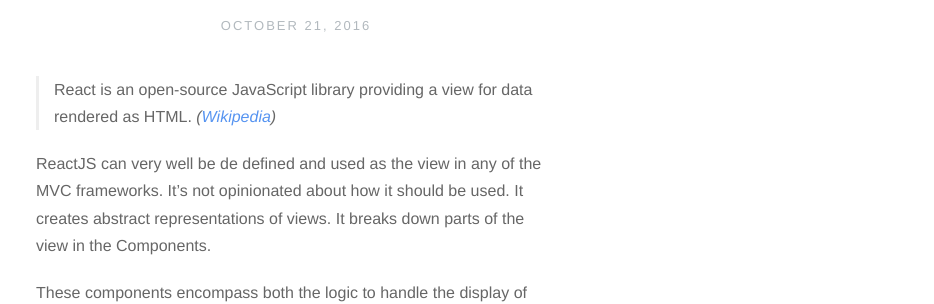
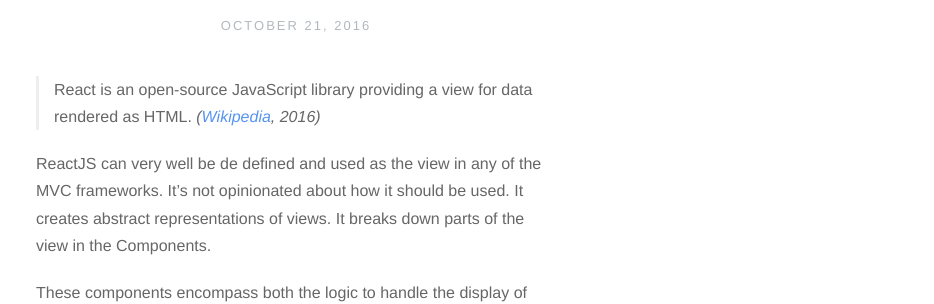
Before and after one commit to develdoe/develdoe.github.io, a Jekyll site: the page built from _posts/2016-10-21-react.md, in a window 1280 px wide. Shown: the part 225-529 px from the top of the page, without its empty margins (344-1278 px from the left). Built offline with Jekyll 4.4.1, drawn with Linux system fonts in a browser that asks for light colours; nearby versions of some CDN libraries; comment, search, counter and statistics services are not loaded.

Commit message:
Updated 2016-10-21-react.md

```diff
--- a/_posts/2016-10-21-react.md
+++ b/_posts/2016-10-21-react.md
@@ -5,7 +5,7 @@ title: React - Introduction
 category:
   - react
 ---
-> React is an open-source JavaScript library providing a view for data rendered as HTML. *([Wikipedia](https://en.wikipedia.org/wiki/React_(JavaScript_library)))*
+> React is an open-source JavaScript library providing a view for data rendered as HTML. *([Wikipedia](https://en.wikipedia.org/wiki/React_(JavaScript_library)), 2016)*
 
 
 ReactJS can very well be de defined and used as the view in any of the MVC frameworks. It's not opinionated about how it should be used. It creates abstract representations of views. It breaks down parts of the view in the Components.
```
